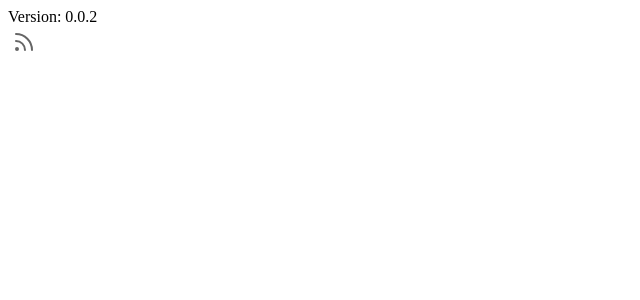
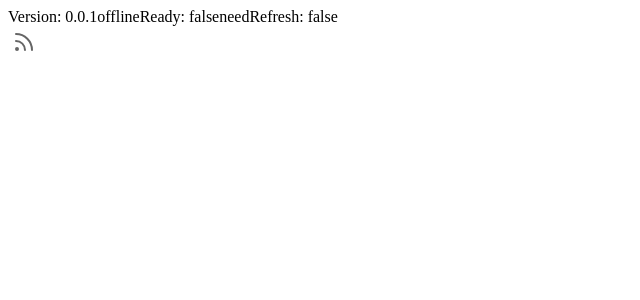
Before and after one commit to desdiogo/pwa, a Vue app: page / in a window 1280 px wide. Shown: the top 300 px of the page, without its empty margins (0-640 px from the left). Built offline with nearby package versions, Linux system fonts and the light colour scheme.

Commit message:
Add `offlineReady` to ReloadPrompt.vue and revert version to 0.0.1 in package.json

```diff
--- a/package.json
+++ b/package.json
@@ -1,6 +1,6 @@
 {
   "name": "pwa",
-  "version": "0.0.2",
+  "version": "0.0.1",
   "scripts": {
     "dev": "vite",
     "build": "run-p type-check build-only",
--- a/src/components/ReloadPrompt.vue
+++ b/src/components/ReloadPrompt.vue
@@ -7,7 +7,7 @@ import UpdateDialog from '@/components/UpdateDialog.vue';
 const intervalMs = 1000 * 5
 const updateInterval = ref<ReturnType<typeof setInterval>>();
 
-const { updateServiceWorker, needRefresh } = useRegisterSW({
+const { updateServiceWorker, needRefresh, offlineReady } = useRegisterSW({
   onRegisteredSW(swUrl, r) {
     console.log(`Service Worker at: ${swUrl}`)
       }
@@ -38,6 +38,8 @@ onBeforeUnmount(() => {
 </script>
 
 <template>
+  <span>offlineReady: {{ offlineReady }}</span>
+  <span>needRefresh: {{ needRefresh }}</span>
   <button class="upload-button" :disabled="!needRefresh" @click="open = true">
     <RssIcon />
   </button>
```
